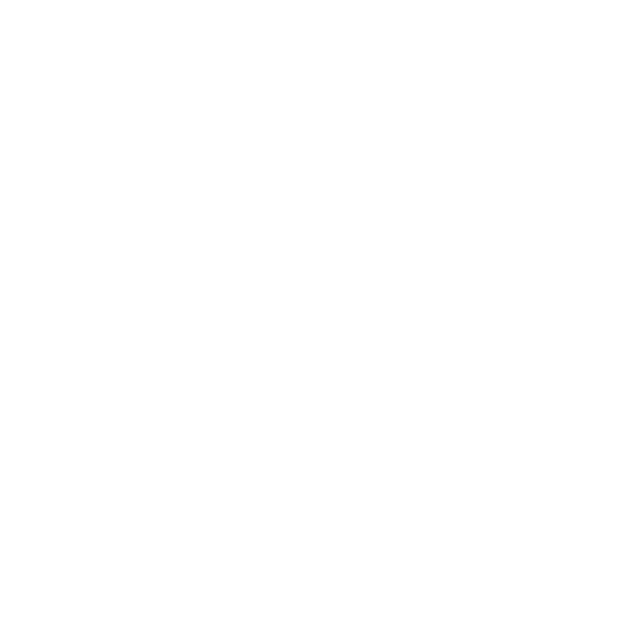
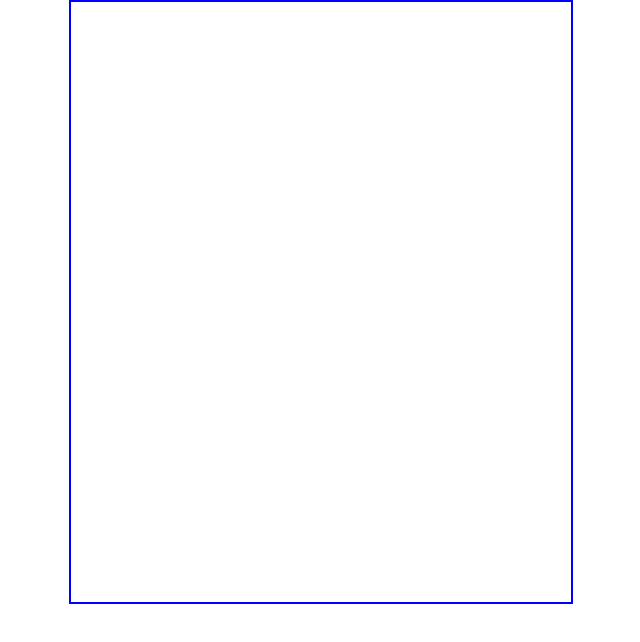
Before and after one commit to michaelkawata/When-I-See-An-Elephant-Fly-Game, a plain HTML site: page index.html in a window 1280 px wide. Shown: the whole page, without its empty margins (319-959 px from the left). Drawn offline with Linux system fonts and the light colour scheme.

Commit message:
added html elements and css basic styling

```diff
--- a/index.html
+++ b/index.html
@@ -6,10 +6,15 @@
     <meta http-equiv="X-UA-Compatible" content="IE=edge">
     <meta name="viewport" content="width=device-width, initial-scale=1.0">
     <title>Flap Tap</title>
+    <link href="styles.css" rel="stylesheet" type="text/css">
 </head>
 
 <body>
-
+    <div id="game">
+        <div id="character"></div>
+        <div id="blocks"></div>
+        <div id="safezone"></div>
+    </div>
 </body>
 
 </html>
--- a/styles.css
+++ b/styles.css
@@ -0,0 +1,11 @@
+* {
+    padding: 0;
+    margin: 0;
+}
+
+#game {
+    width: 500px;
+    height: 600px;
+    border: 2px solid blue;
+    margin: auto;
+}
```
